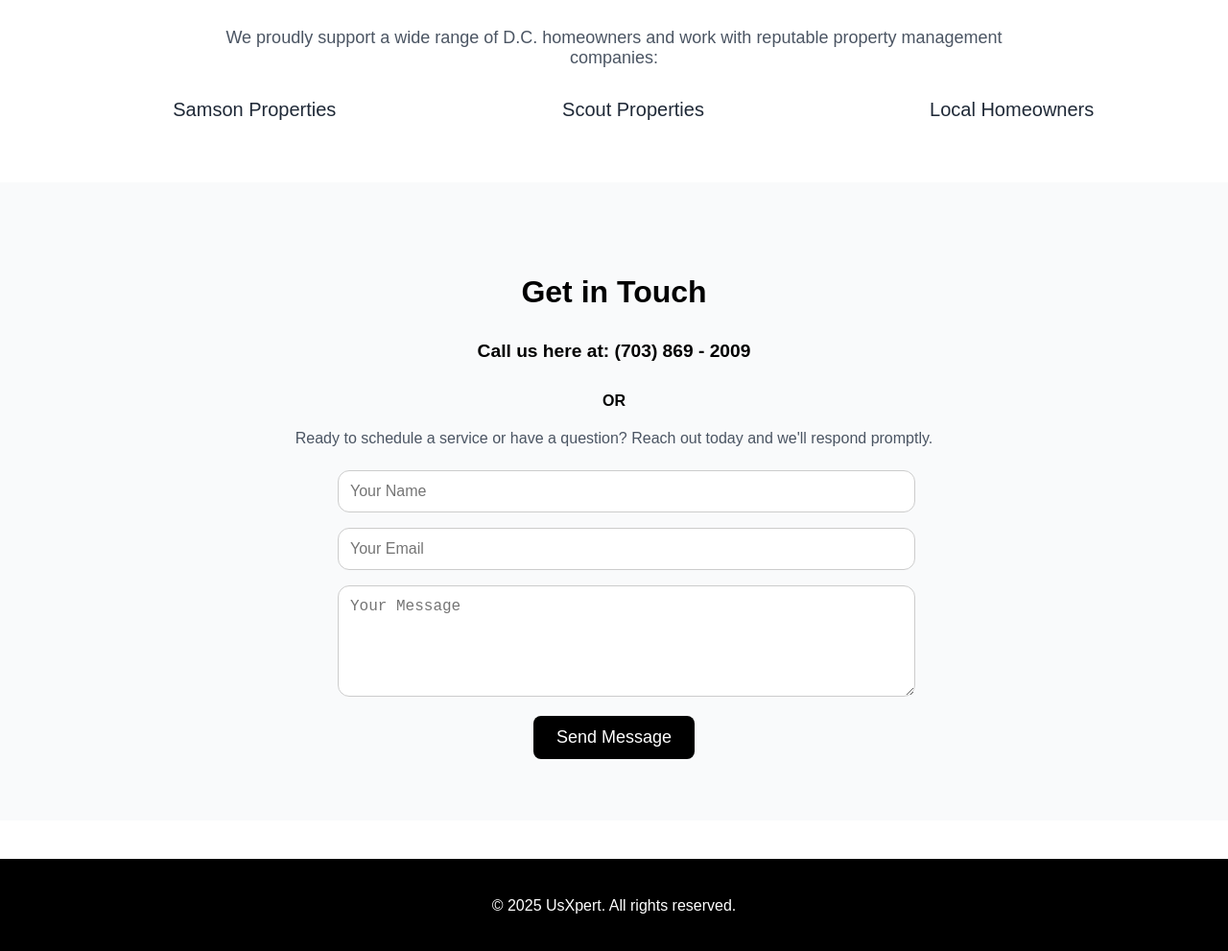
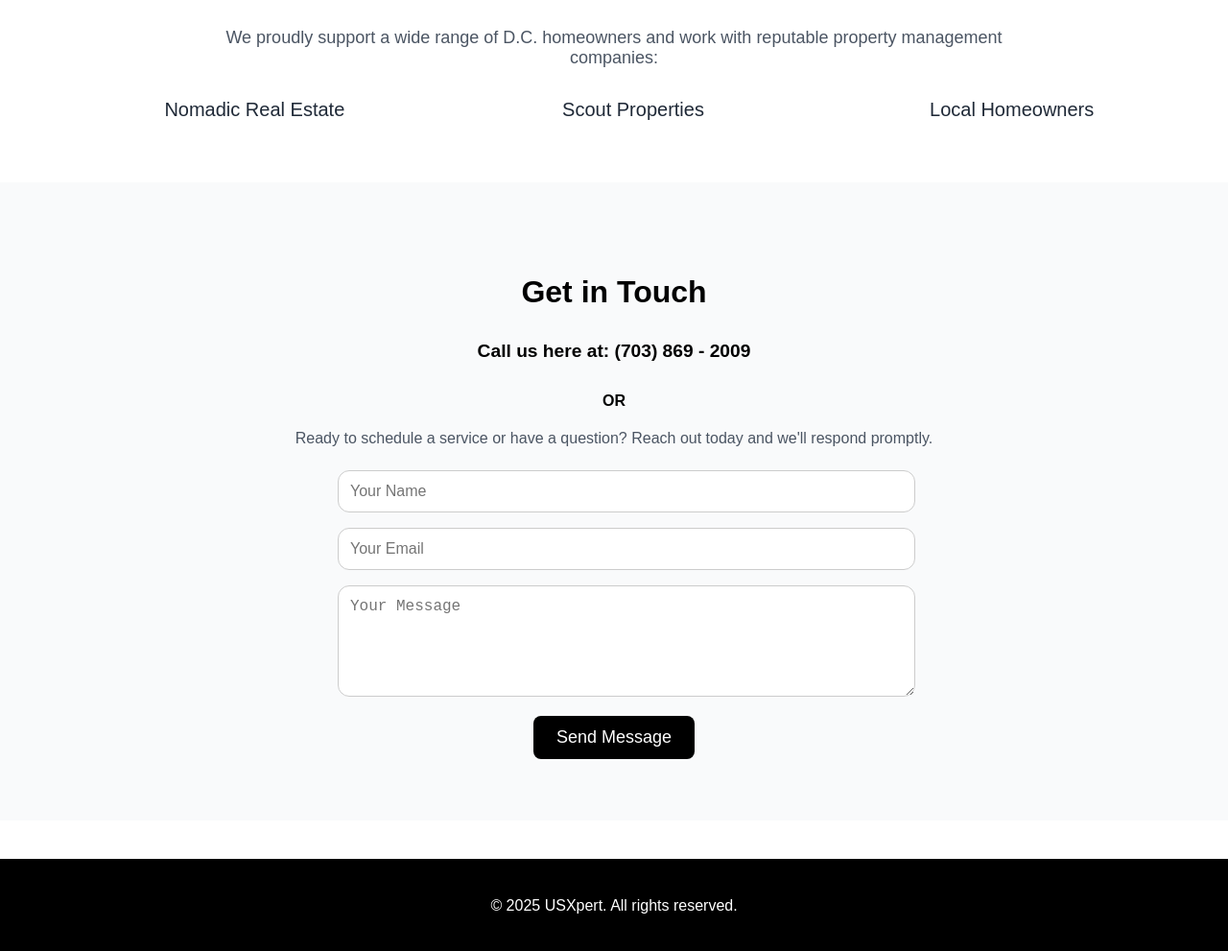
Before and after one commit to usxpertllc/usxpertllc.github.io, a plain HTML site: page index.html in a window 1280 px wide. Shown: the part 1360-2351 px from the top of the page at 96% size. Drawn offline with Linux system fonts and the light colour scheme.

Commit message:
Update index.html

```diff
--- a/index.html
+++ b/index.html
@@ -183,7 +183,7 @@
       We proudly support a wide range of D.C. homeowners and work with reputable property management companies:
     </p>
     <ul class="clients-list">
-      <li>Samson Properties</li>
+      <li>Nomadic Real Estate</li>
       <li>Scout Properties</li>
       <li>Local Homeowners</li>
     </ul>
@@ -208,7 +208,7 @@
   </section>
 
   <footer>
-    <p>&copy; 2025 UsXpert. All rights reserved.</p>
+    <p>&copy; 2025 USXpert. All rights reserved.</p>
   </footer>
 
   <script>
```
